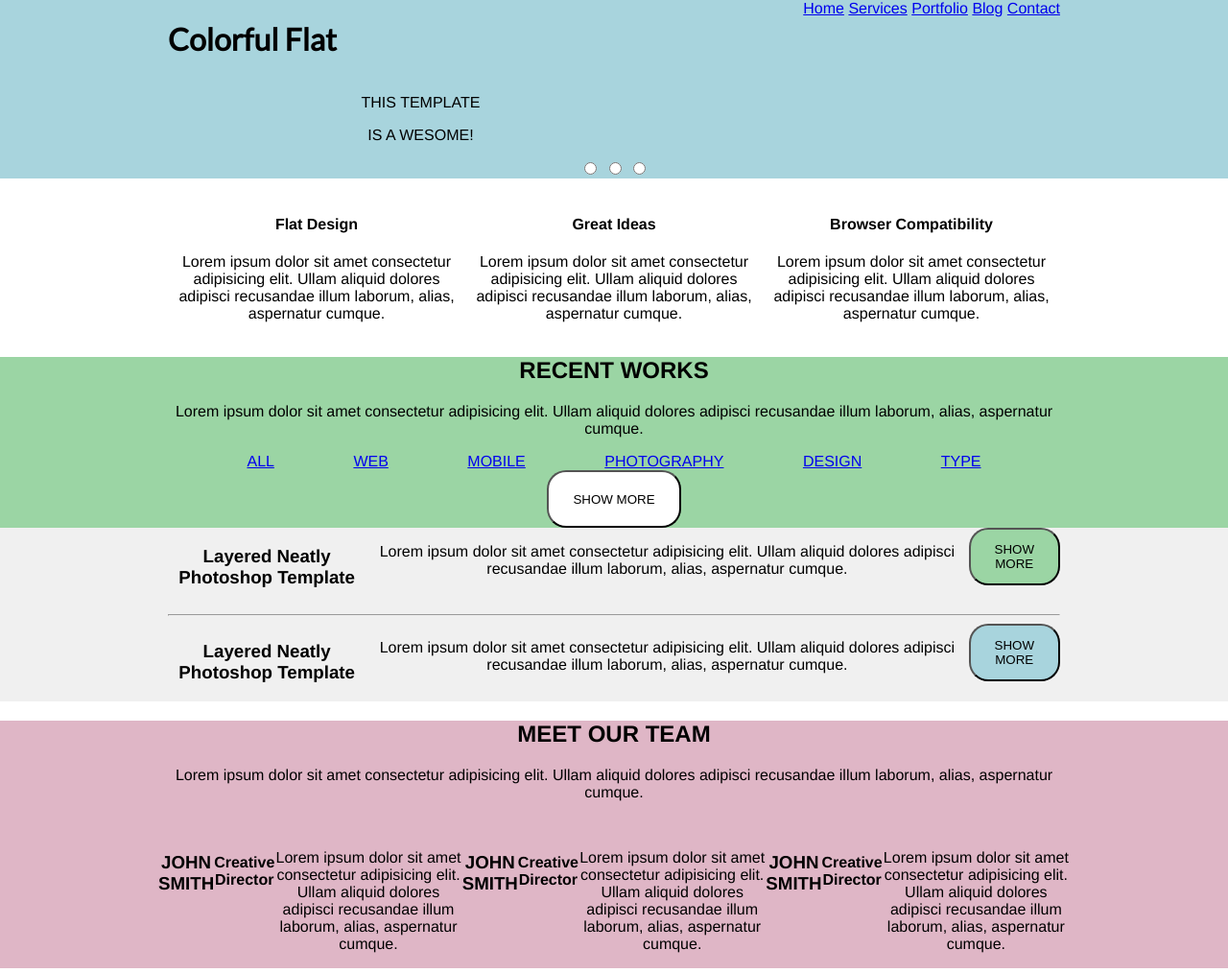
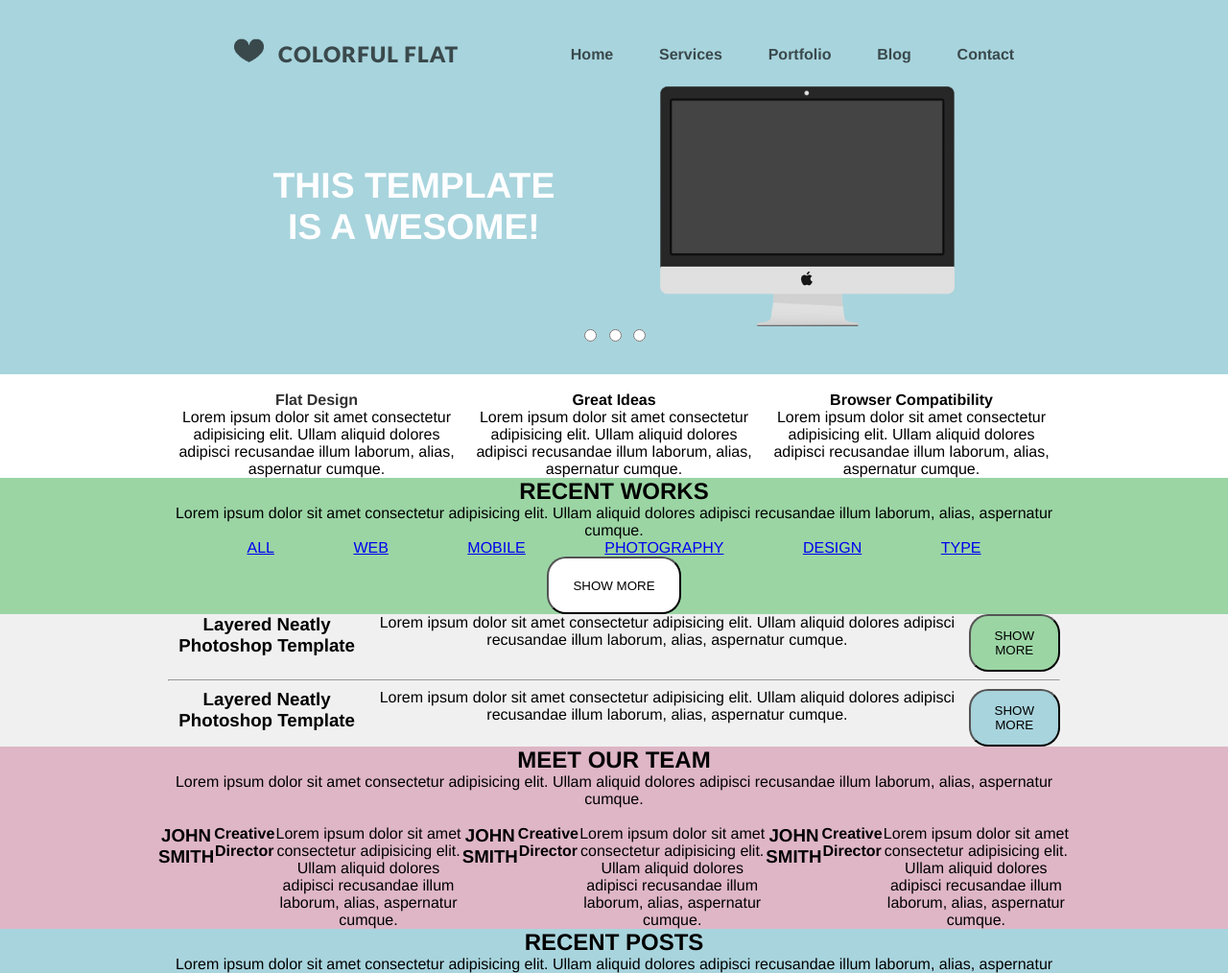
Before and after one commit to amartine59/Colorful-Flat, a plain HTML site: page index.html in a window 1280 px wide. Shown: the top 1014 px of the page at 96% size. Drawn offline with Linux system fonts and the light colour scheme.

Commit message:
Added the images of the first section, and some paddings to adjust the content of it

```diff
--- a/css/style.css
+++ b/css/style.css
@@ -1,44 +1,144 @@
-@import url('https://fonts.googleapis.com/css?family=Lato');
+@import url("https://fonts.googleapis.com/css?family=Lato:400,400i,700,700i,900");
 
-body{
-  padding: 0px;
+body {
   text-align: center;
   font-family: Helvetica, sans-serif;
   margin: 0 auto;
 }
-
+h1,
+h2,
+h3,
+h4,
+p {
+  margin: 0;
+}
 /*Setting all the flex-box features*/
-.d-flex{display: flex;}
-.justify-between{justify-content: space-between;}
-.justify-around{justify-content: space-around;}
-.justify-evenly{justify-content: space-evenly;}
-.justify-align-center{justify-content: center;
-                      align-items: center;}
-.justify-start{justify-content: flex-start;}
-.justify-center{justify-content: center;}
+.d-flex {
+  display: flex;
+}
+.justify-between {
+  justify-content: space-between;
+}
+.justify-around {
+  justify-content: space-around;
+}
+.justify-evenly {
+  justify-content: space-evenly;
+}
+.justify-align-center {
+  justify-content: center;
+  align-items: center;
+}
+.justify-start {
+  justify-content: flex-start;
+}
+.justify-center {
+  justify-content: center;
+}
 
 /*Setting all the background colors*/
-.blue-background{background-color: rgb(168, 212, 221);}
-.white-background{background-color:rgb(255, 255, 255);}
-.green-background{background-color: rgb(155, 213, 164);}
-.grey-background{background-color: rgb(240, 240, 240);}
-.pink-background{background-color: rgb(223, 182, 198);}
-.dark-background{background-color: rgb(60, 60, 60);}
+.blue-background {
+  background-color: rgb(168, 212, 221);
+}
+.white-background {
+  background-color: rgb(255, 255, 255);
+}
+.green-background {
+  background-color: rgb(155, 213, 164);
+}
+.grey-background {
+  background-color: rgb(240, 240, 240);
+}
+.pink-background {
+  background-color: rgb(223, 182, 198);
+}
+.dark-background {
+  background-color: rgb(60, 60, 60);
+}
 
+/*Setting the color for all the text  */
+.color-black {
+  color: rgb(49, 49, 49);
+}
+.color-dark {
+  color: rgb(58, 73, 76);
+}
+.color-white {
+  color: rgb(254, 254, 255);
+}
+
+.topmenu-item {
+  color: rgb(58, 73, 76);
+  font-weight: bold;
+  text-decoration: none;
+}
 /*Setting the same size for all the buttons*/
-.buttons{height: 60px;
-         width: 140px;
-         border-radius: 20px;
-         }
+.buttons {
+  height: 60px;
+  width: 140px;
+  border-radius: 20px;
+}
 /*Setting custom fonts */
-.font-lato{font-family: 'Lato',sans-serif;}
-
+.font-lato {
+  font-family: "Lato", sans-serif;
+}
 
 /*Setting the witdh for all the content*/
-.header-container{width: 930px;margin: 0 auto;}
-.service-container{width:930px;margin: 0 auto;}
-.rworks-container{width: 930px;margin: 0 auto;}
-.templates-container{width: 930px;margin: 0 auto;}
-.team-container{width: 950px;margin: 0 auto;}
-.rpost-container{width: 930px;margin: 0 auto;}
-.contact-container{width: 580px;margin: 0 auto;}
+.header-container {
+  width: 930px;
+  margin: 0 auto;
+  padding-top: 10px;
+}
+.service-container {
+  width: 930px;
+  margin: 0 auto;
+}
+.rworks-container {
+  width: 930px;
+  margin: 0 auto;
+}
+.templates-container {
+  width: 930px;
+  margin: 0 auto;
+}
+.team-container {
+  width: 950px;
+  margin: 0 auto;
+}
+.rpost-container {
+  width: 930px;
+  margin: 0 auto;
+}
+.contact-container {
+  width: 580px;
+  margin: 0 auto;
+}
+
+/*Setting Space details for all the medium containers*/
+.img-text {
+  font-weight: 900;
+  font-size: 17pt;
+  letter-spacing: 1px;
+  width: 40%;
+}
+.logo {
+  height: 25px;
+  margin-right: 15px;
+}
+.imac-image {
+  height: 250px;
+}
+.header-menu {
+  width: 60%;
+  padding-top: 8px;
+}
+.header-container-menu {
+  margin-bottom: 20px;
+}
+.header-wrapper {
+  padding: 30px;
+}
+.fsection-content {
+  font-size: 28pt;
+  font-weight: 800;
+}
--- a/index.html
+++ b/index.html
@@ -1,5 +1,6 @@
 <!DOCTYPE html>
 <html lang="en">
+
 <head>
   <meta charset="UTF-8">
   <meta name="viewport" content="width=device-width, initial-scale=1.0">
@@ -7,14 +8,16 @@
   <link rel="stylesheet" href="css/style.css">
   <title>Colorful FLat</title>
 </head>
+
 <body>
   <div class="absolute-container">
     <!--First Section-->
     <div class="header-wrapper blue-background">
       <div class="header-container">
         <header class="header-container-menu d-flex justify-between">
-      <h1 class="img-text font-lato color-dark"><img src="" alt=""/>Colorful Flat</h1>
-      <nav class="header-menu">
+          <h1 class="img-text font-lato color-dark">
+            <img src="images/logoimages.png" class="logo" />COLORFUL FLAT</h1>
+          <nav class="header-menu d-flex justify-evenly">
             <a href="#" class="topmenu-item">Home</a>
             <a href="#" class="topmenu-item">Services</a>
             <a href="#" class="topmenu-item">Portfolio</a>
@@ -22,17 +25,20 @@
             <a href="#" class="topmenu-item">Contact</a>
           </nav>
         </header>
-      <div class="header-content d-flex justify-around">
-        <article class="header-content-title">
-          <p>THIS TEMPLATE</p>
-          <p>IS A WESOME!</p>
+        <div class="header-content d-flex justify-evenly">
+          <article class="header-content-title d-flex justify-align-center">
+            <p class="color-white fsection-content">THIS TEMPLATE
+              <br/> IS A WESOME!
+            </p>
           </article>
-        <img src="" alt="">
+          <img src="images/imac.png" alt="" class="imac-image">
         </div>
         <div class="header-footer">
-        <input type="radio" name="nav-button-1" id="nav-menu-1">
-        <input type="radio" name="nav-button-2" id="nav-menu-2">
-        <input type="radio" name="nav-button-3" id="nav-menu-3">
+          <form action="">
+            <input type="radio" name="nav-button" id="nav-menu-1" class="round-radio">
+            <input type="radio" name="nav-button" id="nav-menu-2" class="round-radio">
+            <input type="radio" name="nav-button" id="nav-menu-3" class="round-radio">
+          </form>
         </div>
       </div>
     </div>
@@ -41,18 +47,21 @@
       <div class="service-container d-flex justify-between">
         <div class="service-1-2-3">
           <img src="" alt="">
-          <h4>Flat Design</h4>
-          <p>Lorem ipsum dolor sit amet consectetur adipisicing elit. Ullam aliquid dolores adipisci recusandae illum laborum, alias, aspernatur cumque.</p>
+          <h4 class="color-black">Flat Design</h4>
+          <p>Lorem ipsum dolor sit amet consectetur adipisicing elit. Ullam aliquid dolores adipisci recusandae illum laborum,
+            alias, aspernatur cumque.</p>
         </div>
         <div class="service-1-2-3">
           <img src="" alt="">
           <h4>Great Ideas</h4>
-            <p>Lorem ipsum dolor sit amet consectetur adipisicing elit. Ullam aliquid dolores adipisci recusandae illum laborum, alias, aspernatur cumque.</p>
+          <p>Lorem ipsum dolor sit amet consectetur adipisicing elit. Ullam aliquid dolores adipisci recusandae illum laborum,
+            alias, aspernatur cumque.</p>
         </div>
         <div class="service-1-2-3">
           <img src="" alt="">
           <h4>Browser Compatibility</h4>
-            <p>Lorem ipsum dolor sit amet consectetur adipisicing elit. Ullam aliquid dolores adipisci recusandae illum laborum, alias, aspernatur cumque.</p>
+          <p>Lorem ipsum dolor sit amet consectetur adipisicing elit. Ullam aliquid dolores adipisci recusandae illum laborum,
+            alias, aspernatur cumque.</p>
         </div>
       </div>
     </section>
@@ -61,7 +70,8 @@
       <div class="rworks-container">
         <div class="rwork-title">
           <h2>RECENT WORKS</h2>
-        <p>Lorem ipsum dolor sit amet consectetur adipisicing elit. Ullam aliquid dolores adipisci recusandae illum laborum, alias, aspernatur cumque.</p>
+          <p>Lorem ipsum dolor sit amet consectetur adipisicing elit. Ullam aliquid dolores adipisci recusandae illum laborum,
+            alias, aspernatur cumque.</p>
         </div>
         <div class="rwork-header-menu">
           <nav class="rwork-menu d-flex justify-evenly">
@@ -93,7 +103,8 @@
           <img src="" alt="" class="template-image">
           <div class="template-text d-flex justify-start">
             <h3>Layered Neatly Photoshop Template</h3>
-           <p>Lorem ipsum dolor sit amet consectetur adipisicing elit. Ullam aliquid dolores adipisci recusandae illum laborum, alias, aspernatur cumque.</p>
+            <p>Lorem ipsum dolor sit amet consectetur adipisicing elit. Ullam aliquid dolores adipisci recusandae illum laborum,
+              alias, aspernatur cumque.</p>
             <button class="buttons green-background">SHOW MORE</button>
           </div>
         </div>
@@ -101,7 +112,8 @@
         <div class="templates-bottom d-flex justify-center">
           <div class="template-text d-flex justify-start">
             <h3>Layered Neatly Photoshop Template</h3>
-           <p>Lorem ipsum dolor sit amet consectetur adipisicing elit. Ullam aliquid dolores adipisci recusandae illum laborum, alias, aspernatur cumque.</p>
+            <p>Lorem ipsum dolor sit amet consectetur adipisicing elit. Ullam aliquid dolores adipisci recusandae illum laborum,
+              alias, aspernatur cumque.</p>
             <button class="buttons blue-background">SHOW MORE</button>
           </div>
           <img src="" alt="" class="template-image">
@@ -113,7 +125,8 @@
       <div class="team-container">
         <div class="team-header">
           <h2>MEET OUR TEAM</h2>
-        <p>Lorem ipsum dolor sit amet consectetur adipisicing elit. Ullam aliquid dolores adipisci recusandae illum laborum, alias, aspernatur cumque.</p>
+          <p>Lorem ipsum dolor sit amet consectetur adipisicing elit. Ullam aliquid dolores adipisci recusandae illum laborum,
+            alias, aspernatur cumque.</p>
         </div>
         <div class="team-members d-flex justify-evenly">
           <div class="member-description">
@@ -121,7 +134,8 @@
             <div class="member-bio d-flex justify-center">
               <h3>JOHN SMITH</h3>
               <h4>Creative Director</h4>
-             <p>Lorem ipsum dolor sit amet consectetur adipisicing elit. Ullam aliquid dolores adipisci recusandae illum laborum, alias, aspernatur cumque.</p>
+              <p>Lorem ipsum dolor sit amet consectetur adipisicing elit. Ullam aliquid dolores adipisci recusandae illum laborum,
+                alias, aspernatur cumque.</p>
               <div class="member-footer d-flex justify-center">
                 <img src="" alt="">
                 <img src="" alt="">
@@ -134,7 +148,8 @@
             <div class="member-bio d-flex justify-center">
               <h3>JOHN SMITH</h3>
               <h4>Creative Director</h4>
-                  <p>Lorem ipsum dolor sit amet consectetur adipisicing elit. Ullam aliquid dolores adipisci recusandae illum laborum, alias, aspernatur cumque.</p>
+              <p>Lorem ipsum dolor sit amet consectetur adipisicing elit. Ullam aliquid dolores adipisci recusandae illum laborum,
+                alias, aspernatur cumque.</p>
               <div class="member-footer d-flex justify-center">
                 <img src="" alt="">
                 <img src="" alt="">
@@ -149,7 +164,8 @@
             <div class="member-bio d-flex justify-center">
               <h3>JOHN SMITH</h3>
               <h4>Creative Director</h4>
-                  <p>Lorem ipsum dolor sit amet consectetur adipisicing elit. Ullam aliquid dolores adipisci recusandae illum laborum, alias, aspernatur cumque.</p>
+              <p>Lorem ipsum dolor sit amet consectetur adipisicing elit. Ullam aliquid dolores adipisci recusandae illum laborum,
+                alias, aspernatur cumque.</p>
               <div class="member-footer d-flex justify-center">
                 <img src="" alt="">
                 <img src="" alt="">
@@ -165,7 +181,8 @@
       <div class="rpost-container">
         <div class="rpost-header">
           <h2>RECENT POSTS</h2>
-          <p>Lorem ipsum dolor sit amet consectetur adipisicing elit. Ullam aliquid dolores adipisci recusandae illum laborum, alias, aspernatur cumque.</p>
+          <p>Lorem ipsum dolor sit amet consectetur adipisicing elit. Ullam aliquid dolores adipisci recusandae illum laborum,
+            alias, aspernatur cumque.</p>
         </div>
         <div class="rpost-list d-flex justify-around">
           <div class="rpost-description">
@@ -173,7 +190,9 @@
             <div class="rpost-bio d-flex justify-align-center">
               <h4 class="post-title">Really Interesting Post</h4>
               <p>October 27</p>
-               <p>Lorem ipsum dolor sit amet consectetur adipisicing elit. Ullam aliquid dolores adipisci recusandae illum laborum, alias, aspernatur cumque.Lorem ipsum dolor sit amet consectetur adipisicing elit. Ullam aliquid dolores adipisci recusandae illum laborum, alias, aspernatur cumque.</p>
+              <p>Lorem ipsum dolor sit amet consectetur adipisicing elit. Ullam aliquid dolores adipisci recusandae illum laborum,
+                alias, aspernatur cumque.Lorem ipsum dolor sit amet consectetur adipisicing elit. Ullam aliquid dolores adipisci
+                recusandae illum laborum, alias, aspernatur cumque.</p>
             </div>
           </div>
           <div class="rpost-description">
@@ -181,7 +200,9 @@
             <div class="rpost-bio d-flex justify-align-center">
               <h4 class="post-title">Really Interesting Post</h4>
               <p>October 27</p>
-                 <p>Lorem ipsum dolor sit amet consectetur adipisicing elit. Ullam aliquid dolores adipisci recusandae illum laborum, alias, aspernatur cumque.Lorem ipsum dolor sit amet consectetur adipisicing elit. Ullam aliquid dolores adipisci recusandae illum laborum, alias, aspernatur cumque.</p>
+              <p>Lorem ipsum dolor sit amet consectetur adipisicing elit. Ullam aliquid dolores adipisci recusandae illum laborum,
+                alias, aspernatur cumque.Lorem ipsum dolor sit amet consectetur adipisicing elit. Ullam aliquid dolores adipisci
+                recusandae illum laborum, alias, aspernatur cumque.</p>
             </div>
           </div>
           <div class="rpost-description">
@@ -189,7 +210,9 @@
             <div class="rpost-bio d-flex justify-align-center">
               <h4 class="post-title">Really Interesting Post</h4>
               <p>October 27</p>
-                   <p>Lorem ipsum dolor sit amet consectetur adipisicing elit. Ullam aliquid dolores adipisci recusandae illum laborum, alias, aspernatur cumque.Lorem ipsum dolor sit amet consectetur adipisicing elit. Ullam aliquid dolores adipisci recusandae illum laborum, alias, aspernatur cumque.</p>
+              <p>Lorem ipsum dolor sit amet consectetur adipisicing elit. Ullam aliquid dolores adipisci recusandae illum laborum,
+                alias, aspernatur cumque.Lorem ipsum dolor sit amet consectetur adipisicing elit. Ullam aliquid dolores adipisci
+                recusandae illum laborum, alias, aspernatur cumque.</p>
             </div>
           </div>
         </div>
@@ -203,7 +226,8 @@
       <div class="contact-container">
         <div class="contact-header">
           <h2>CONTACT US</h2>
-          <p>Lorem ipsum dolor sit amet consectetur adipisicing elit. Ullam aliquid dolores adipisci recusandae illum laborum, alias, aspernatur cumque.Lorem ipsum dolor sit amet consectetur adipisicing elit.</p>
+          <p>Lorem ipsum dolor sit amet consectetur adipisicing elit. Ullam aliquid dolores adipisci recusandae illum laborum,
+            alias, aspernatur cumque.Lorem ipsum dolor sit amet consectetur adipisicing elit.</p>
         </div>
         <form action="" class="contact-form d-flex justify-align-center flex-column">
           <input type="text" name="contact-name">
@@ -220,11 +244,15 @@
             <img src="" alt="">
           </div>
           <div class="contact-designer">
-            <p><a href="#">Bloom Web Design</a>Copyright Ⓒ 2013 | Powered by <a href="#">Wordpress</a></p>
+            <p>
+              <a href="#">Bloom Web Design</a>Copyright Ⓒ 2013 | Powered by
+              <a href="#">Wordpress</a>
+            </p>
           </div>
         </footer>
       </div>
     </section>
   </div>
 </body>
+
 </html>
```
Lines whose indentation alone changed are shown as unchanged.
